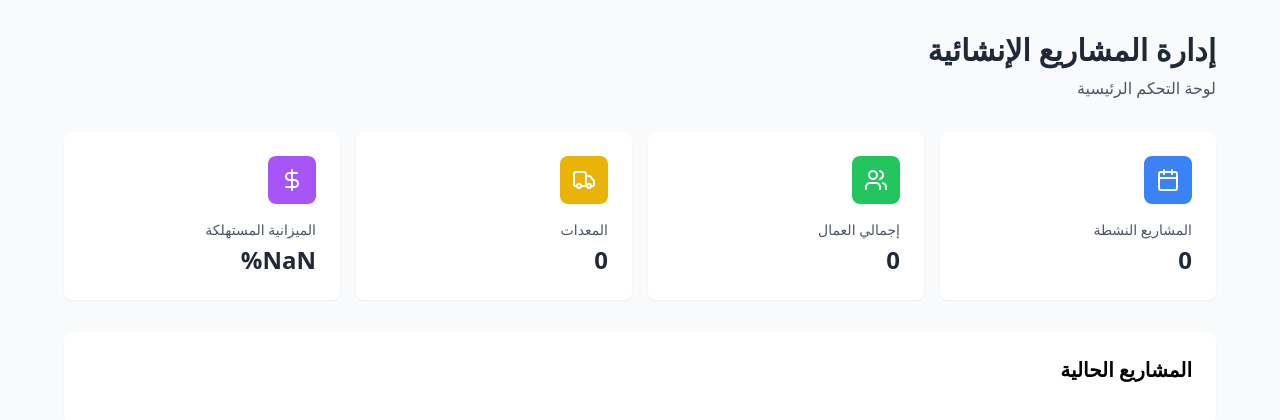
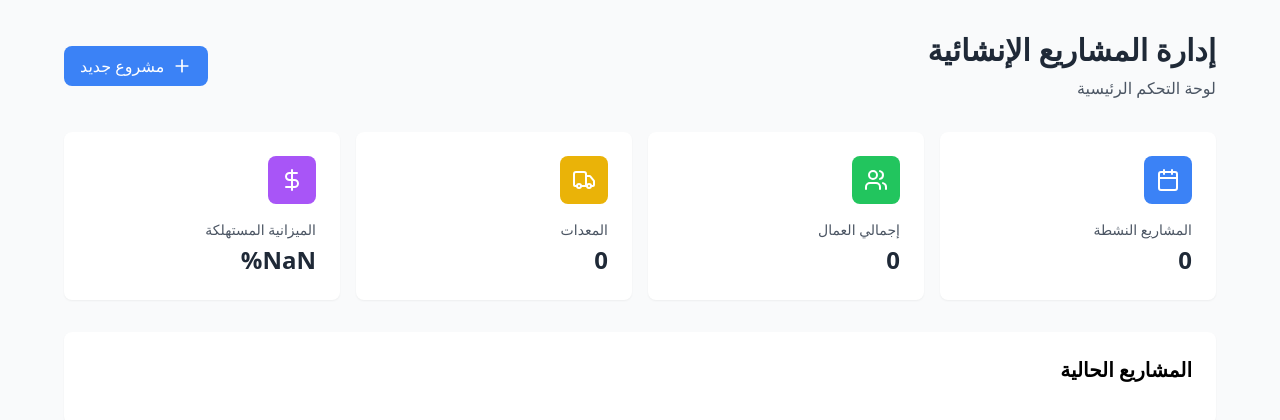
Before and after one commit to yThamer/projectByThamer, a React (Vite) app: page / in a window 1280 px wide. Shown: the top 420 px of the page. Built offline with nearby package versions, Linux system fonts and the light colour scheme.

Commit message:
Update App.tsx

```diff
--- a/src/App.tsx
+++ b/src/App.tsx
@@ -203,13 +203,13 @@ function App() {
             <h1 className="text-3xl font-bold text-gray-800 mb-2">إدارة المشاريع الإنشائية</h1>
             <p className="text-gray-600">لوحة التحكم الرئيسية</p>
           </div>
-          {/* <button
+          { <button
             onClick={() => setShowNewProject(true)}
             className="bg-blue-500 text-white px-4 py-2 rounded-lg flex items-center hover:bg-blue-600 transition-colors"
           >
             <Plus className="w-5 h-5 ml-2" />
             مشروع جديد
-          </button> */}
+          </button> }
         </header>
 
         <div className="grid grid-cols-1 md:grid-cols-4 gap-4 mb-8">
```
